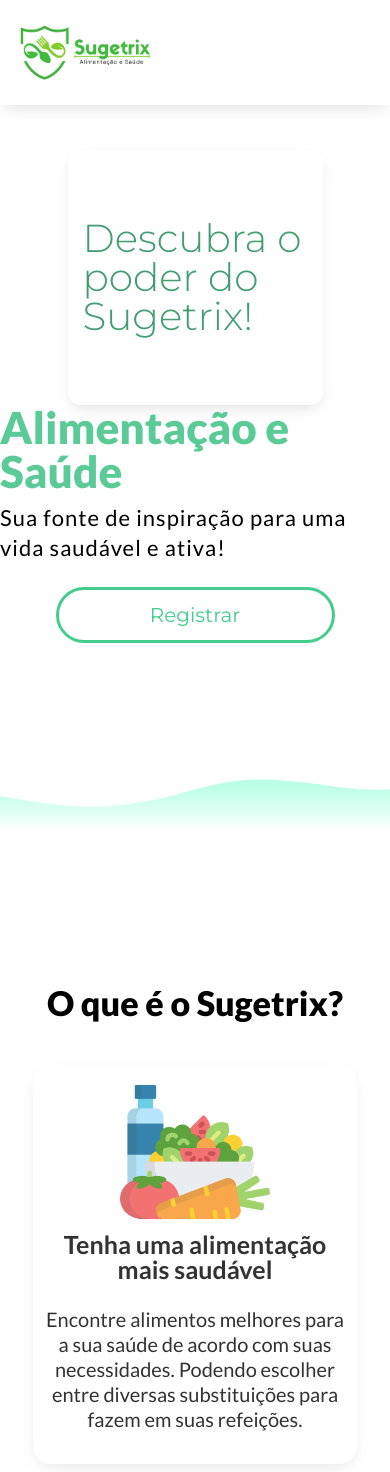
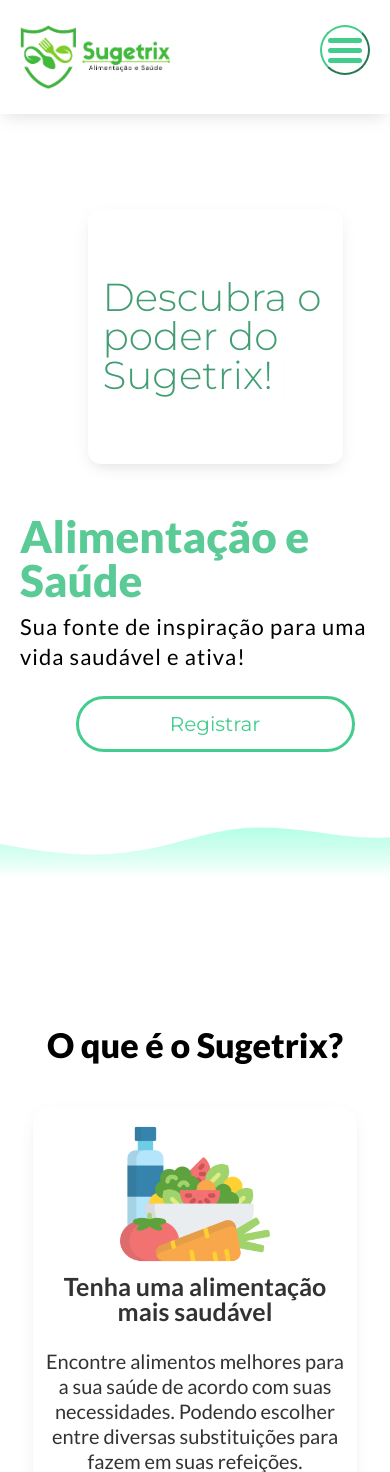
Before and after one commit to Sugetrix/Sugetrix, a PHP site: page / in a window 390 px wide. Shown: the top 1472 px of the page. Run offline with PHP 8.4, Linux system fonts and the light colour scheme.

Commit message:
Add files via upload

```diff
--- a/css/style.css
+++ b/css/style.css
@@ -491,11 +491,66 @@ section.main-carrousel-home .buttons-carrousel {
   color: #fff;
 }
 
+/* Estilizando o botão mobile menu */
+.mobile-menu-icon button {
+  width: 50px;
+  height: 50px;
+  border-radius: 50%;
+  justify-content: center;
+  background: none;
+  border-color: #42cd8c;
+  display: none;
+}
 
+.mobile-menu-icon .sandwich span {
+  display: block;
+  height: 5px;
+  width: 100%;
+  border-radius: 30px;
+  background: #42cd8c;
+  margin-top: 5px;
+  margin-bottom: 5px;
+  transition: 0.2s;
+}
+
+.mobile-menu-icon .close {
+  padding-top: 7px;
+}
+
+.mobile-menu-icon .close span {
+  display: block;
+  height: 5px;
+  width: 100%;
+  border-radius: 30px;
+  background: #42cd8c;
+  margin-top: -5px;
+  justify-content: center;
+}
+
+.mobile-menu-icon .close span:nth-child(1) {
+  transform: rotate(-45deg);
+  top: 8px;
+  transition: 0.2s;
+}
+
+.mobile-menu-icon .close span:nth-child(2) {
+  opacity: 0;
+}
+
+.mobile-menu-icon .close span:nth-child(3) {
+  transform: rotate(45deg);
+  top: 8px;
+  transition: 0.2s;
+}
+
+.mobile-menu {
+  display: none;
+}
 
 /*------------------------------------*\
     RESPONSIVE
 \*------------------------------------*/
+
 /* For Mobile devices */
 @media only screen and (min-width:320px) and (max-width: 480px) {
 
@@ -503,6 +558,7 @@ section.main-carrousel-home .buttons-carrousel {
    width: 100%;
    box-shadow: 0px 6px 16px -5px rgba(168, 168, 168, 0.41);
   }
+
   .card {
     width: 100%;
     margin: 0 auto;
@@ -511,6 +567,10 @@ section.main-carrousel-home .buttons-carrousel {
 
   section.header-logo-menu .container {
     padding: 0 20px 0 20px;
+  }
+
+  section.header-logo-menu {
+    display: flex;
   }
 
   .conteudo-sec1 .conteudo-1 .content-a-sec1 {
@@ -525,15 +585,18 @@ section.main-carrousel-home .buttons-carrousel {
 
   .conteudo-sec1 .conteudo-1 {
     width: 100%;
+    margin-top: 50px;
+    padding-left: 20px;
+    padding-right: 20px;
   }
 
   section.header-logo-menu .container .logo img {
     width: 100%;
-    max-width: 130px;
+    max-width: 150px;
   }
 
 
-  section.header-logo-menu .container .menu-header {
+  section.header-logo-menu .container .menu-header .menu {
     display: none;
   }
 
@@ -573,8 +636,74 @@ section.main-carrousel-home .buttons-carrousel {
     margin-top: 0px;
   }
 
+  .conteudo-sec1 .conteudo-1 .content-b-sec1 .button a {
+    margin-bottom: -50px
+  }
 
+  section.sec2.tree-cards {
+    margin-top: -160px;
+  }
 
+  .buttons:hover {
+    border: solid #42cd8c;
+    background-color: #fff;
+  }
+
+  .buttons p:hover {
+    color: #42cd8c;
+  }
+
+  .mobile-menu-icon button {
+    display: block;
+    width: 50px;
+    height: 50px;
+  }
+
+  .mobile-menu {
+    display: none;
+    width: 100%;
+    text-align: center;
+    justify-content: center;
+  }
+
+  .mobile-menu ul li .text-header {
+    text-decoration: none;
+    font-family: 'Montserrat', sans-serif;
+    font-size: 18px;
+    font-size: 18px;
+    font-weight: 400;
+    color: #000;
+  }
+
+  .mobile-menu ul li {
+    padding: 3px;
+    list-style-type: none;
+  }
+
+  .open {
+    display: flex;
+  }
+
+  .mobile-menu ul li .button-register {
+    background-image: none;
+    width: 100%;
+    max-width: 110px;
+    height: 30px;
+    display: flex;
+    justify-content: center;
+    align-items: center;
+    border-radius: 60px;
+    margin-top: 22px;
+    color: #42cd8c;
+    font-size: 18px;
+    font-weight: 400;
+    font-family: 'Montserrat', sans-serif;
+    border-style: solid;
+    padding-left: 5px;
+    padding-right: 5px;
+    margin: 0 auto;
+    text-decoration: none;
+  }
 }
 
 
--- a/index.html
+++ b/index.html
@@ -18,13 +18,54 @@
                         <li class="item-menu link3"><a class="text-header" href="login.html">Login</a></li>
                         <li class="item-menu link4"><a class="button-register" href="register.html">Registrar</a></li>
                     </ul>
+
+                    <div class="mobile-menu-header">
+                        <div class="mobile-menu-icon">
+                            <button id="checked-button" class="sandwich" onclick="sandwichclose()">
+                                <span></span>
+                                <span></span>
+                                <span></span>
+                            </button>
+                        </div>
+                    </div>
                 </div>
             </div>
         </section>
+        <div class="container">
+            <div class="mobile-menu">
+                <ul>
+                    <li class="item-menu link1"><a class="text-header" href="#oque">O que é?</a></li>
+                    <li class="item-menu link2"><a class="text-header" href="#ferramentas">Ferramentas</a></li>
+                    <li class="item-menu link3"><a class="text-header" href="login.html">Login</a></li>
+                    <li class="item-menu link4"><a class="button-register" href="login.html">Registrar</a></li>
+                </ul>
+            </div>
+        </div>
+        <script>
+            const buttonIcon = document.getElementById("checked-button")
+
+            function closes() {
+                buttonIcon.setAttribute("class", "close")
+            }
+            function sandwichies() {
+                buttonIcon.setAttribute("class", "sandwich")
+            }
+
+            function sandwichclose() {
+                let menuMobile = document.querySelector('.mobile-menu');
+
+                if(menuMobile.classList.contains('open')) {
+                    menuMobile.classList.remove('open');
+                    sandwichies()
+                } else {
+                    menuMobile.classList.add('open');
+                    closes()
+                }
+            }
+        </script>
     </header>
 
     <body>
-
         <section class="section-global sec1">
             <div class="container">
                 <div class="conteudo-sec1">
@@ -179,7 +220,6 @@
 
         <script src='https://cdnjs.cloudflare.com/ajax/libs/jquery/3.4.1/jquery.min.js'></script>
         <script  src="js/script.js"></script>
-
     </body>
 
     <footer>
```
Lines whose indentation alone changed are shown as unchanged.
